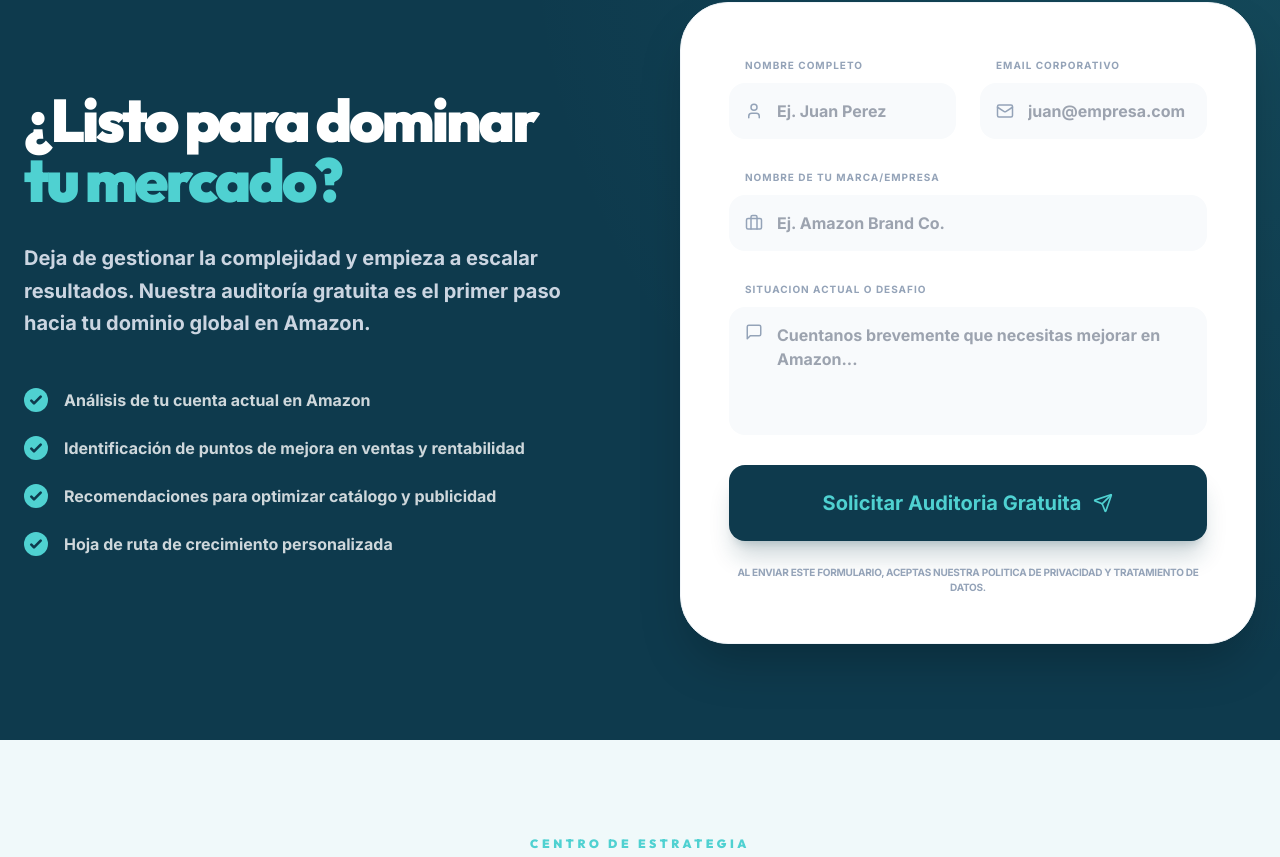
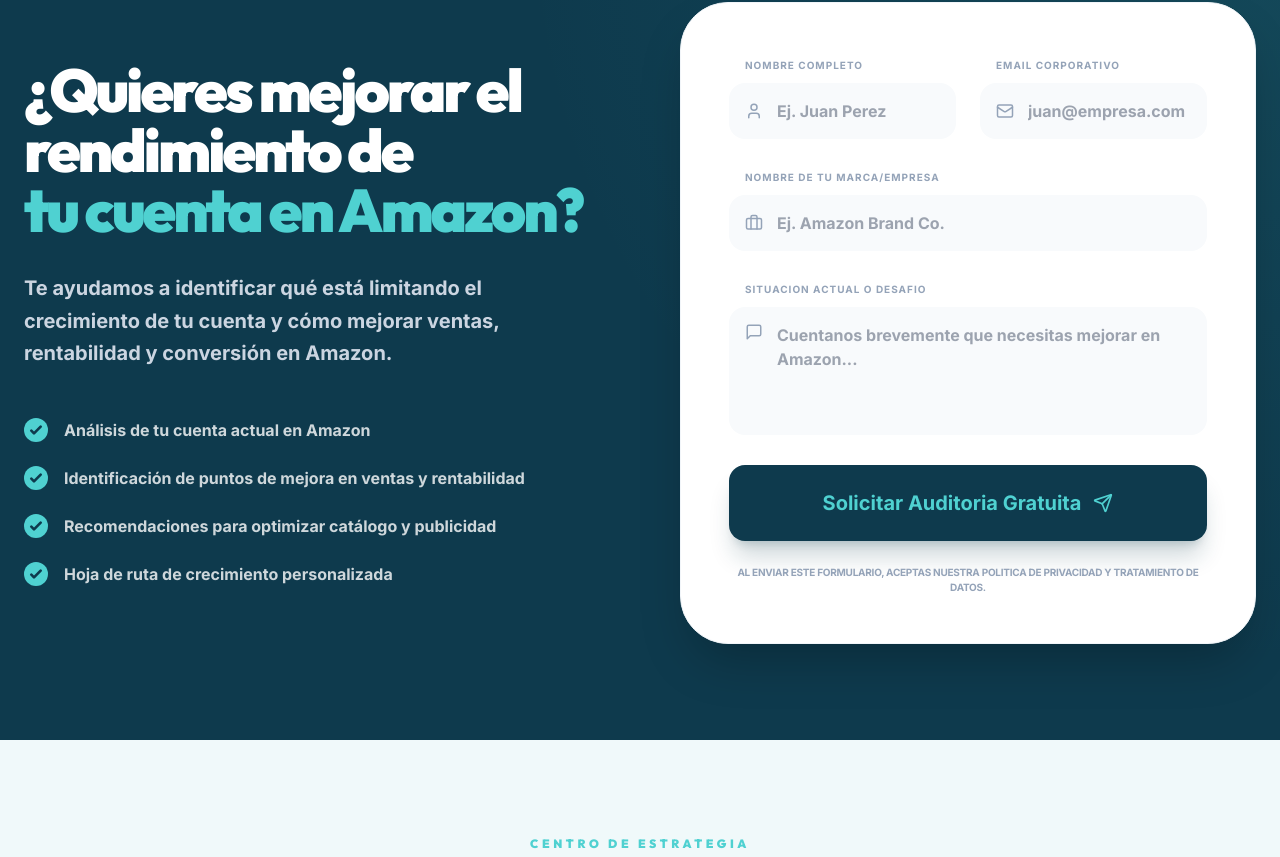
Before and after one commit to scg1004-lab/ecomavanza, a React (Vite) app: page / in a window 1280 px wide. Shown: the part 5058-5915 px from the top of the page. Built offline with nearby package versions, Linux system fonts and the light colour scheme.

Commit message:
Add files via upload

```diff
--- a/App.tsx
+++ b/App.tsx
@@ -211,11 +211,11 @@
             <div className="grid lg:grid-cols-2 gap-20 items-center">
               <div>
                 <h2 className="text-4xl md:text-6xl font-black text-white mb-8 tracking-tighter leading-tight">
-                  ¿Listo para dominar <br />
-                  <span className="text-[#4fd1d1]">tu mercado?</span>
+                  ¿Quieres mejorar el rendimiento de <br />
+                  <span className="text-[#4fd1d1]">tu cuenta en Amazon?</span>
                 </h2>
                 <p className="text-xl text-slate-300 font-bold mb-12 leading-relaxed">
-                  Deja de gestionar la complejidad y empieza a escalar resultados. Nuestra auditoría gratuita es el primer paso hacia tu dominio global en Amazon.
+                  Te ayudamos a identificar qué está limitando el crecimiento de tu cuenta y cómo mejorar ventas, rentabilidad y conversión en Amazon.
                 </p>
                 <div className="space-y-6">
                   {[
```
